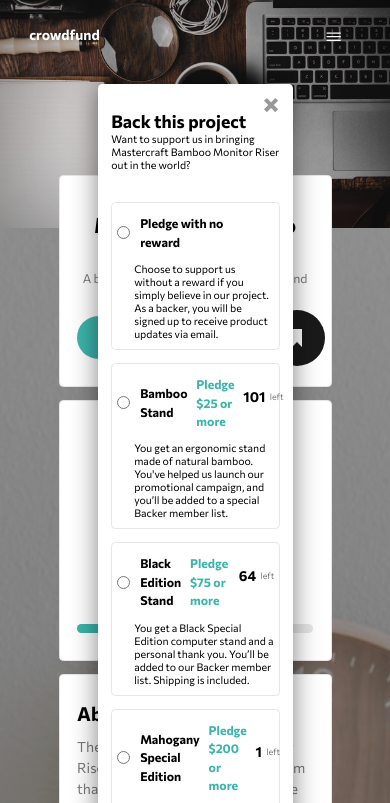
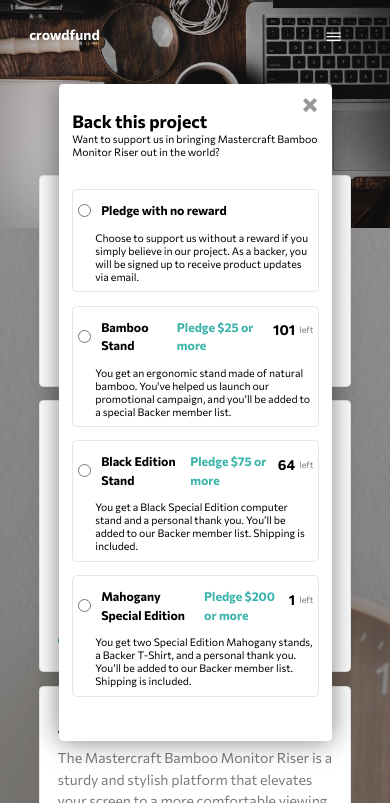
Before and after one commit to Vlade98/Crowdfund, a plain HTML site: page index.html in a window 390 px wide. Both pictures are taken after a click on the button "Back this project". Shown: the top 803 px of the page. Drawn offline with nearby package versions, Linux system fonts and the light colour scheme.

Commit message:
Add files via upload

```diff
--- a/css/queries.css
+++ b/css/queries.css
@@ -82,6 +82,11 @@
     position: relative;
   }
 
+  section {
+    width: 80%;
+    padding: 3rem 2rem;
+  }
+
   .buttonRow {
     display: flex;
     justify-content: center;
@@ -133,4 +138,9 @@
   .about button {
     padding: 1.25rem 2rem;
   }
+
+  .modal {
+    width: 70%;
+    left: 15%;
+  }
 }
```
